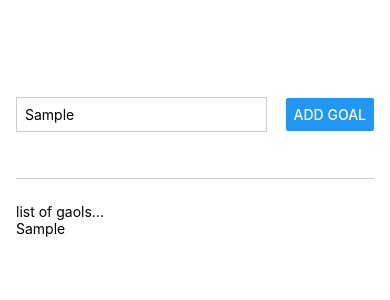
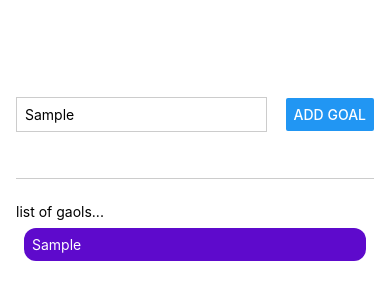
Before and after one commit to pranaypaine/react-native-apps, a React Native app in the folder goals-app/: screen / in a window 390 px wide. Both pictures are taken after typing "Sample" into the empty fields and a click on the button "ADD GOAL". Shown: the top 300 px of the page. Built offline with nearby package versions, Linux system fonts and the light colour scheme.

Commit message:
Styling and Displaying list

```diff
--- a/goals-app/App.js
+++ b/goals-app/App.js
@@ -30,7 +30,11 @@ export default function App() {
       </View>
       <View style={styles.goalsContainer}>
         <Text>list of gaols...</Text>
-        {courseGoals.map((goal)=> <Text key={goal}>{goal}</Text>)}
+        {courseGoals.map((goal) => (
+          <View style={styles.goalItem} key={goal}>
+            <Text style={styles.goalText}>{goal}</Text>
+          </View>
+        ))}
       </View>
       <StatusBar style="auto" />
     </View>
@@ -62,4 +66,13 @@ const styles = StyleSheet.create({
   goalsContainer: {
     flex: 5,
   },
+  goalItem: {
+    margin: 8,
+    padding: 8,
+    borderRadius: 12,
+    backgroundColor: "#5e0acc",
+  },
+  goalText: {
+    color: "white",
+  },
 });
```
